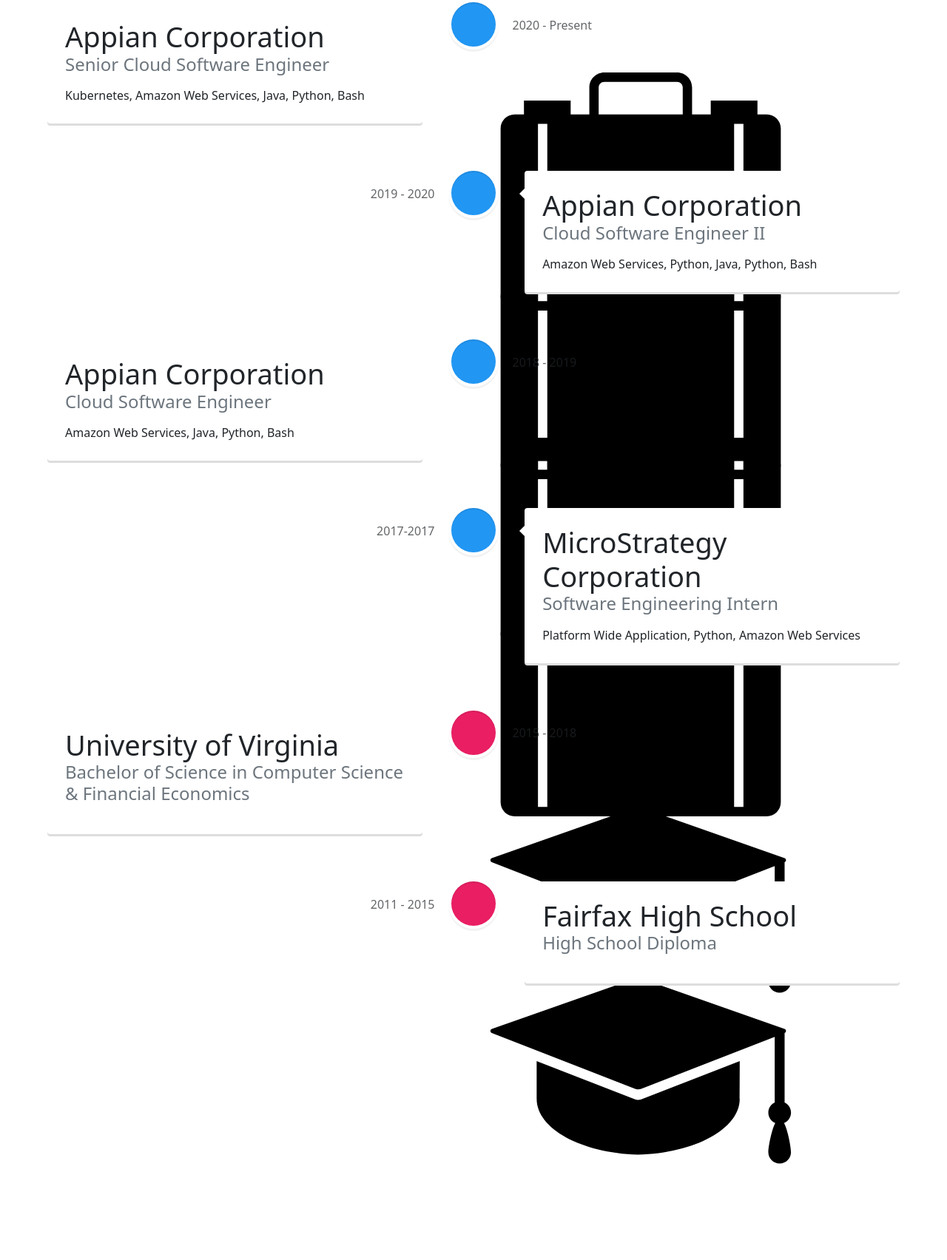
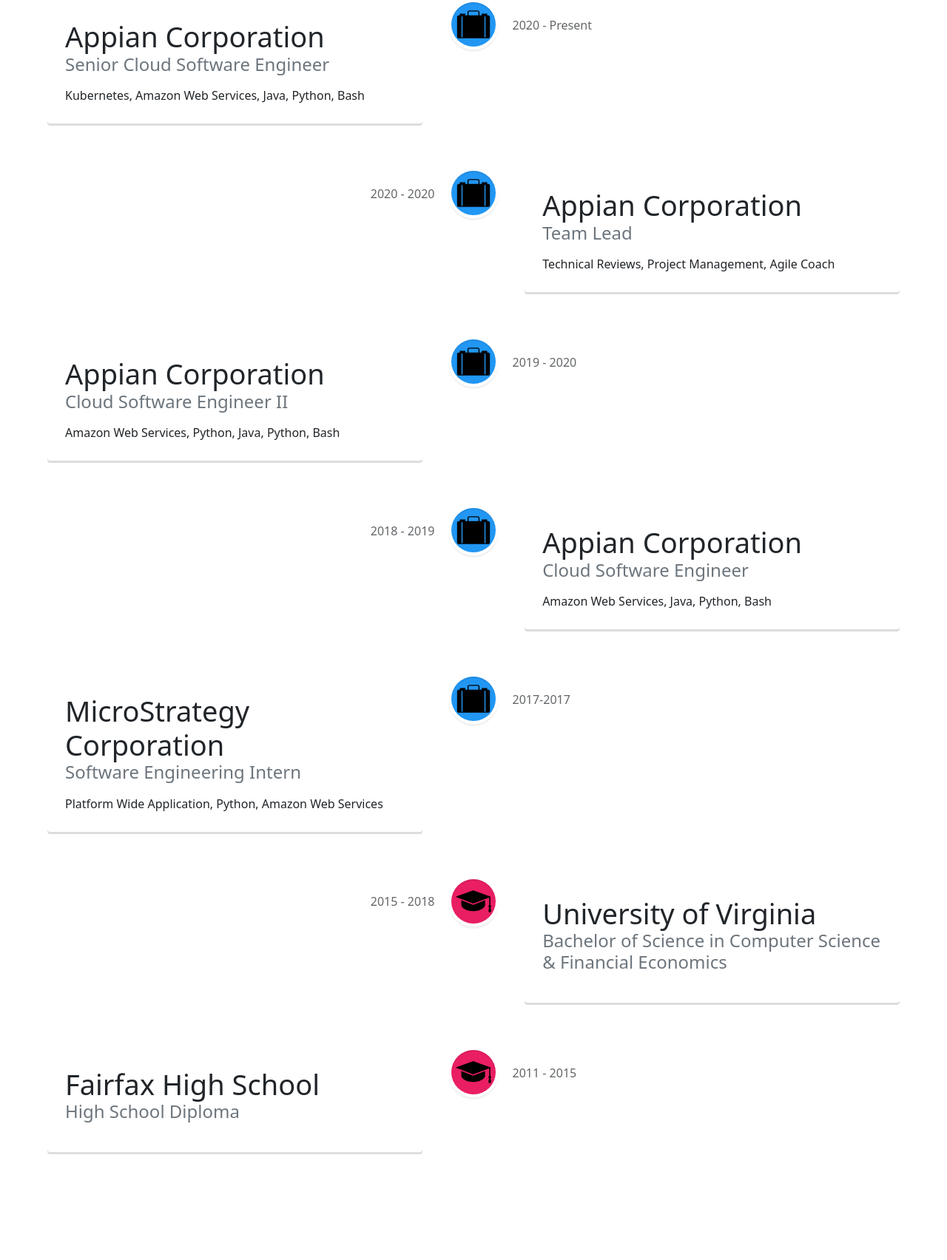
Before and after one commit to neelpatel14/neelpatel14.github.io, a Gatsby site: page /career in a window 1280 px wide. Shown: the part 99-1803 px from the top of the page at 74% size. After the commit the page ends 1689 px from the top, so only its background shows below. Built offline with nearby package versions, Linux system fonts and the light colour scheme; Gatsby itself is replaced by a stand-in of ours.

Commit message:
fix career icons

```diff
--- a/src/components/capicon.js
+++ b/src/components/capicon.js
@@ -2,9 +2,7 @@
 import capiconsvg from '../assets/cap.svg';
 
 const Capicon = () => (
-  <div>
-  <img src={capiconsvg} alt="capicon" />
-  </div>
+  <img src={capiconsvg} style={{width:"60px",height:"60px"}} alt="capicon" />
 )
 
 export default Capicon;
--- a/src/components/suitcaseicon.js
+++ b/src/components/suitcaseicon.js
@@ -2,9 +2,7 @@
 import suitcaseiconsvg from '../assets/suitcase.svg';
 
 const Suitcaseicon = () => (
-  <div>
-  <img src={suitcaseiconsvg} alt="Suitcaseicon" />
-  </div>
+  <img src={suitcaseiconsvg} style={{width:"60px",height:"60px"}} alt="Suitcaseicon" />
 )
 
 export default Suitcaseicon;
--- a/src/components/timeline.js
+++ b/src/components/timeline.js
@@ -16,6 +16,18 @@
       <h4 className="vertical-timeline-element-subtitle text-muted">Senior Cloud Software Engineer</h4>
       <p>
         Kubernetes, Amazon Web Services, Java, Python, Bash
+      </p>
+    </VerticalTimelineElement>
+    <VerticalTimelineElement
+      className="vertical-timeline-element--work"
+      date="2020 - 2020"
+      iconStyle={{ background: 'rgb(33, 150, 243)', color: '#fff'}}
+      icon={<Suitcaseicon />}
+    >
+      <h3 className="vertical-timeline-element-title" style={{fontSize:"38px"}}>Appian Corporation</h3>
+      <h4 className="vertical-timeline-element-subtitle text-muted">Team Lead</h4>
+      <p>
+        Technical Reviews, Project Management, Agile Coach
       </p>
     </VerticalTimelineElement>
     <VerticalTimelineElement
```
